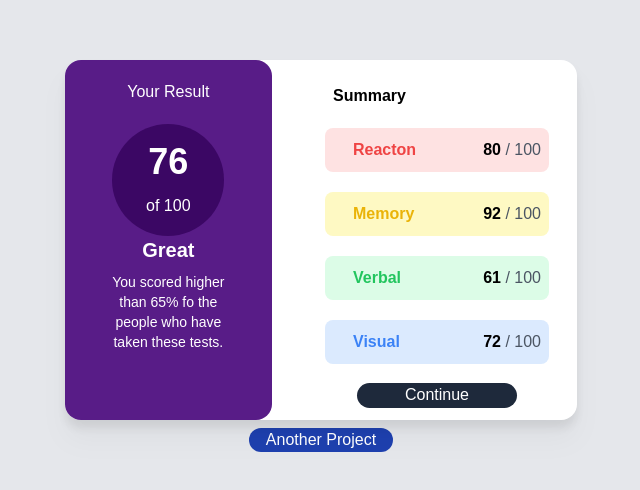
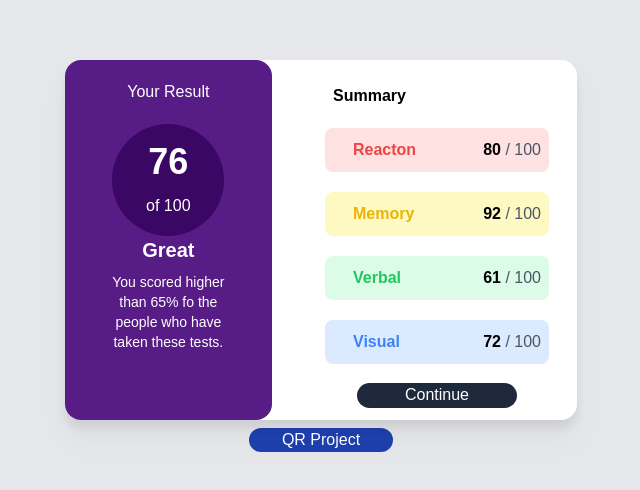
Before and after one commit to NihalShafi/FrontEnd, a website: page Result HTML/index.html in a window 1280 px wide. Shown: the part 144-634 px from the top of the page, 319-959 px from the left. Drawn offline with nearby package versions, Linux system fonts and the light colour scheme; files that its build step writes are made by us from their sources.

Commit message:
another fixing

```diff
--- a/Result HTML/index.html
+++ b/Result HTML/index.html
@@ -73,7 +73,7 @@ bg-white  sm:w-2/5 sm:h-3/5/5 sm:pr-4 justify-between box-border">
       </section>
 
     </div>
-    <button class="bg-blue-800 text-white rounded-xl mt-2 w-36 hover:w-40 transition-all hover:bg-blue-500 "><a href="index.html">Another Project</a></button>
+    <button class="bg-blue-800 text-white rounded-xl mt-2 w-36 hover:w-40 transition-all hover:bg-blue-500 "><a href="/index.html">QR Project</a></button>
 
     </div>
 
```
Also changed, not shown: index.html (+1 -1 lines).
